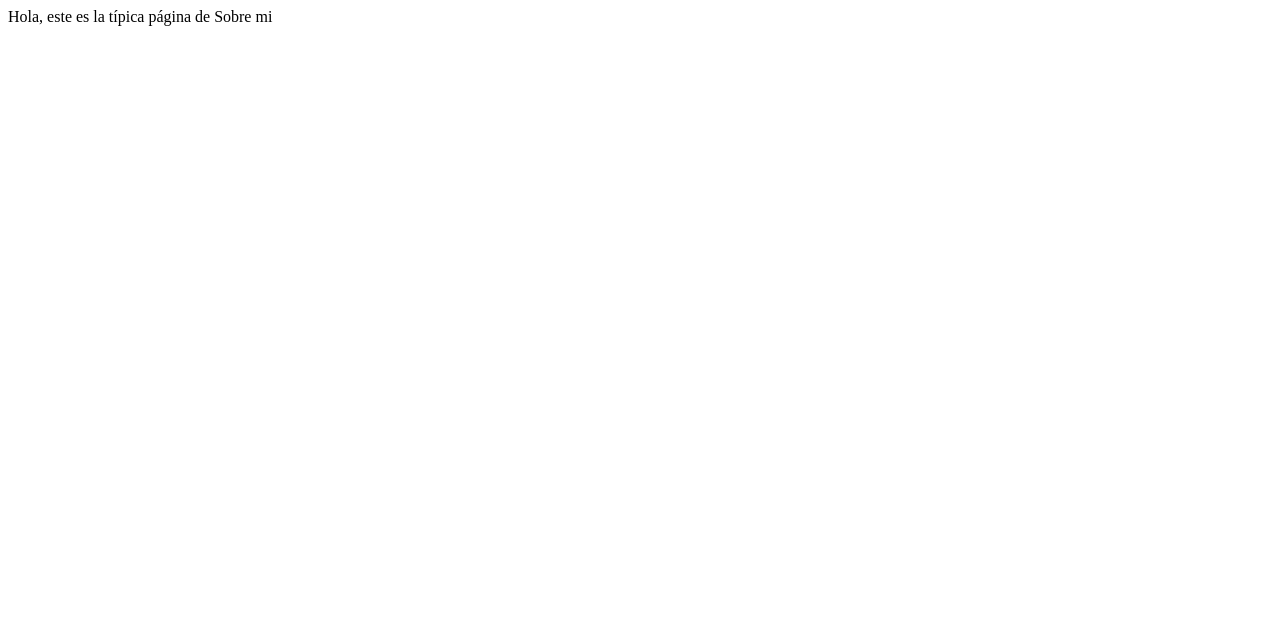
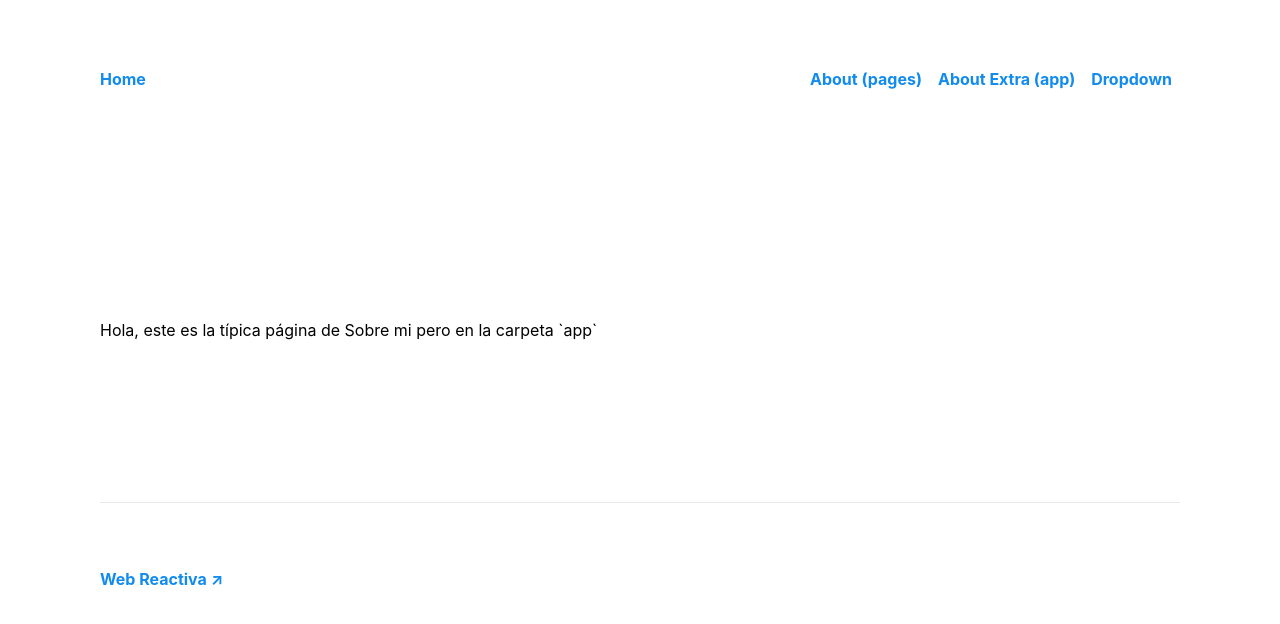
Before and after one commit to webreactiva-devs/workshop-intro-nextjs, a Next.js app: page /about-extra in a window 1280 px wide. Shown: the top 624 px of the page. Built offline with nearby package versions, Linux system fonts and the light colour scheme.

Commit message:
step03 Components in app directory

```diff
--- a/app/about-extra/page.js
+++ b/app/about-extra/page.js
@@ -1,5 +1,5 @@
 function about() {
-  return <div>Hola, este es la típica página de Sobre mi</div>;
+  return <main>Hola, este es la típica página de Sobre mi pero en la carpeta `app`</main>;
 }
 
 export default about;
--- a/app/layout.js
+++ b/app/layout.js
@@ -1,8 +1,17 @@
+import "../styles/globals.css";
+
+import Footer from "../components/footer";
+import Header from "../components/header";
+
 export default function RootLayout({ children }) {
   return (
     <html>
       <head />
-      <body>{children}</body>
+      <body>
+        <Header></Header>
+        {children}
+        <Footer></Footer>
+      </body>
     </html>
-  )
+  );
 }
```
Also changed, not shown: app/about-extra/head.js (added, +7 -0 lines), app/head.js (+4 -3 lines).
